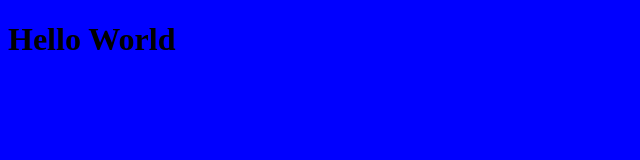
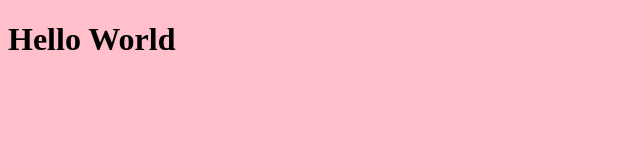
Before and after one commit to aftabdmu/Front-End-Lab-4, a plain HTML site: page index.html in a window 1280 px wide. Shown: the whole page, without its empty margins (0-640 px from the left). Drawn offline with Linux system fonts and the light colour scheme.

Commit message:
colour change

```diff
--- a/styles.css
+++ b/styles.css
@@ -1,4 +1,4 @@
 body {
-    background: blue;
+    background: pink;
 
 }
```
